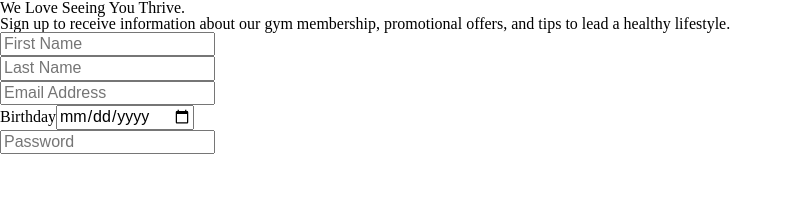
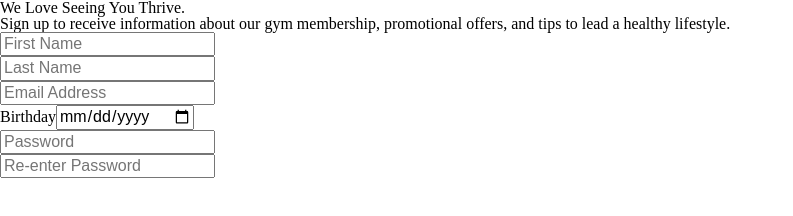
Before and after one commit to ITMD362-ashahid4/Project-1, a plain HTML site: page index.html in a window 1280 px wide. Shown: the whole page, without its empty margins (0-793 px from the left). Drawn offline with Linux system fonts and the light colour scheme.

Commit message:
Create a div and label for a password re-enter

```diff
--- a/index.html
+++ b/index.html
@@ -29,6 +29,9 @@
   <div>
     <label for="Password"><input id="password" type="password" name="password_field" placeholder="Password"></label>
   </div>
+  <div>
+    <label for="Again"><input id="again" type="password" name="again_field" placeholder ="Re-enter Password"></label>
+  </div>
 
 
 
```
